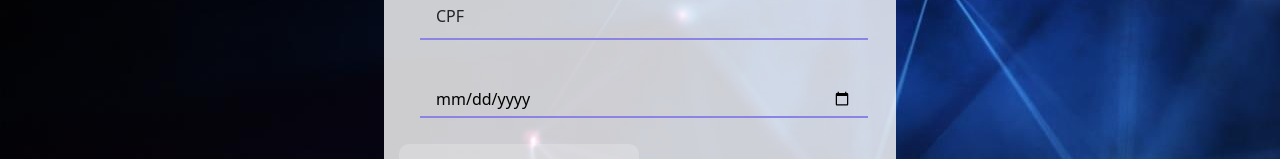
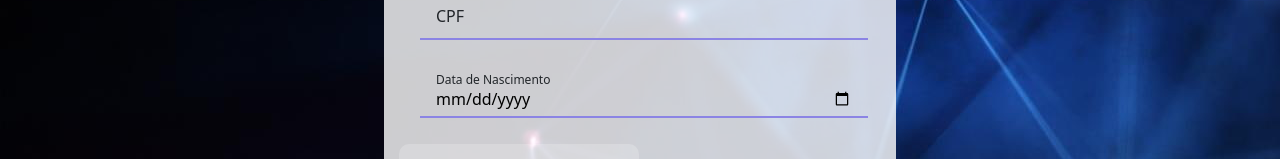
Before and after one commit to Gustavoo01/Desafio_Elotech, an Angular app in the folder api-front/: page / in a window 1280 px wide. Shown: the part 415-574 px from the top of the page. Built offline with nearby package versions, Linux system fonts and the light colour scheme; no server answers; a web font is replaced by a local one.

Commit message:
Adicionando label para data de nascimento

```diff
--- a/api-front/src/app/principal/principal.component.html
+++ b/api-front/src/app/principal/principal.component.html
@@ -21,9 +21,12 @@
                     <span class="field__label">CPF</span>
                 </span>
             </div>
-            <div class="field field_v2">
+            <div class="field field_v3">
                 <label for="dataNascimento" class="ha-screen-reader">Data de Nascimento:</label>
                 <input type="date" class="field__input" name="dataNascimento" [(ngModel)]="pessoa.dataNascimento" />
+                <span class="field__label-wrap" aria-hidden="true">
+                    <span class="field__label">Data de Nascimento</span>
+                </span>
             </div>
         </div>
 
```
